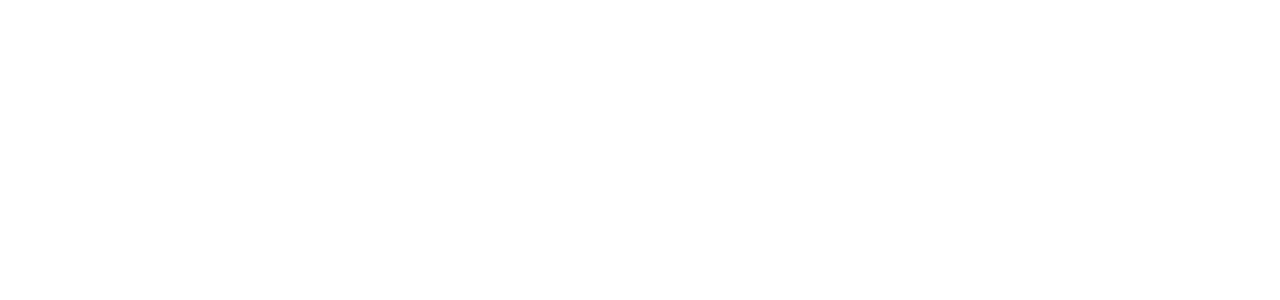
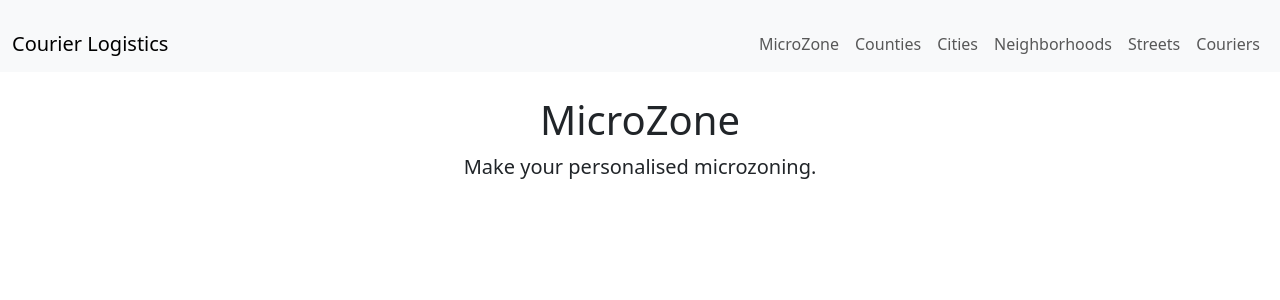
Before and after one commit to BibiCCS/Courier_Logistics, a Django app: page /microzones/ in a window 1280 px wide. Before the commit the part shown is empty. Shown: the top 300 px of the page. Run offline with Django 4.2, Linux system fonts and the light colour scheme; the visitor is signed in with stand-in values (Sample User, id 1).

Commit message:
Added Microzonez Html

```diff
--- a/viewer/templates/base.html
+++ b/viewer/templates/base.html
@@ -32,6 +32,9 @@
                 <ul class="navbar-nav ms-auto">
                     {%if user.is_authenticated%}
                     <li class="nav-item">
+                        <a class="nav-link" href="{% url 'microzones' %}">MicroZone</a>
+                    </li>
+                    <li class="nav-item">
                         <a class="nav-link" href="{% url 'county-list' %}">Counties</a>
                     </li>
                     <li class="nav-item">
--- a/viewer/templates/dashboard.html
+++ b/viewer/templates/dashboard.html
@@ -5,6 +5,7 @@
     <h1 class="text-center">Dashboard</h1>
     <p class="text-center">Navigate easily to manage data.</p>
     <div class="d-flex flex-wrap justify-content-center mt-4 gap-2">
+        <a href="{% url 'microzones' %}" class="btn btn-primary flex-fill text-center" style="max-width: 200px;">Manage Microzones</a>
         <a href="{% url 'county-list' %}" class="btn btn-primary flex-fill text-center" style="max-width: 200px;">Manage Counties</a>
         <a href="{% url 'city-list' %}" class="btn btn-primary flex-fill text-center" style="max-width: 200px;">Manage Cities</a>
         <a href="{% url 'neighborhood-list' %}" class="btn btn-primary flex-fill text-center" style="max-width: 200px;">Manage Neighborhoods</a>
--- a/viewer/templates/home.html
+++ b/viewer/templates/home.html
@@ -8,6 +8,7 @@
     </p>
 
     <ul class="list-unstyled">
+        <li><strong>MicroZone:</strong> Make your personalised microzoning.</li>
         <li><strong>Counties:</strong> Zoom into your City.</li>
         <li><strong>Cities:</strong> Add or view cities where deliveries are made.</li>
         <li><strong>Neighborhoods:</strong> Organize and manage neighborhoods in each city.</li>
--- a/viewer/templates/microzones.html
+++ b/viewer/templates/microzones.html
@@ -0,0 +1,11 @@
+{% extends "base.html" %}
+
+{% block content %}
+<div class="text-center">
+    <h1>MicroZone</h1>
+    <p class="lead">
+        Make your personalised microzoning.
+    </p>
+
+</div>
+{% endblock %}
```
